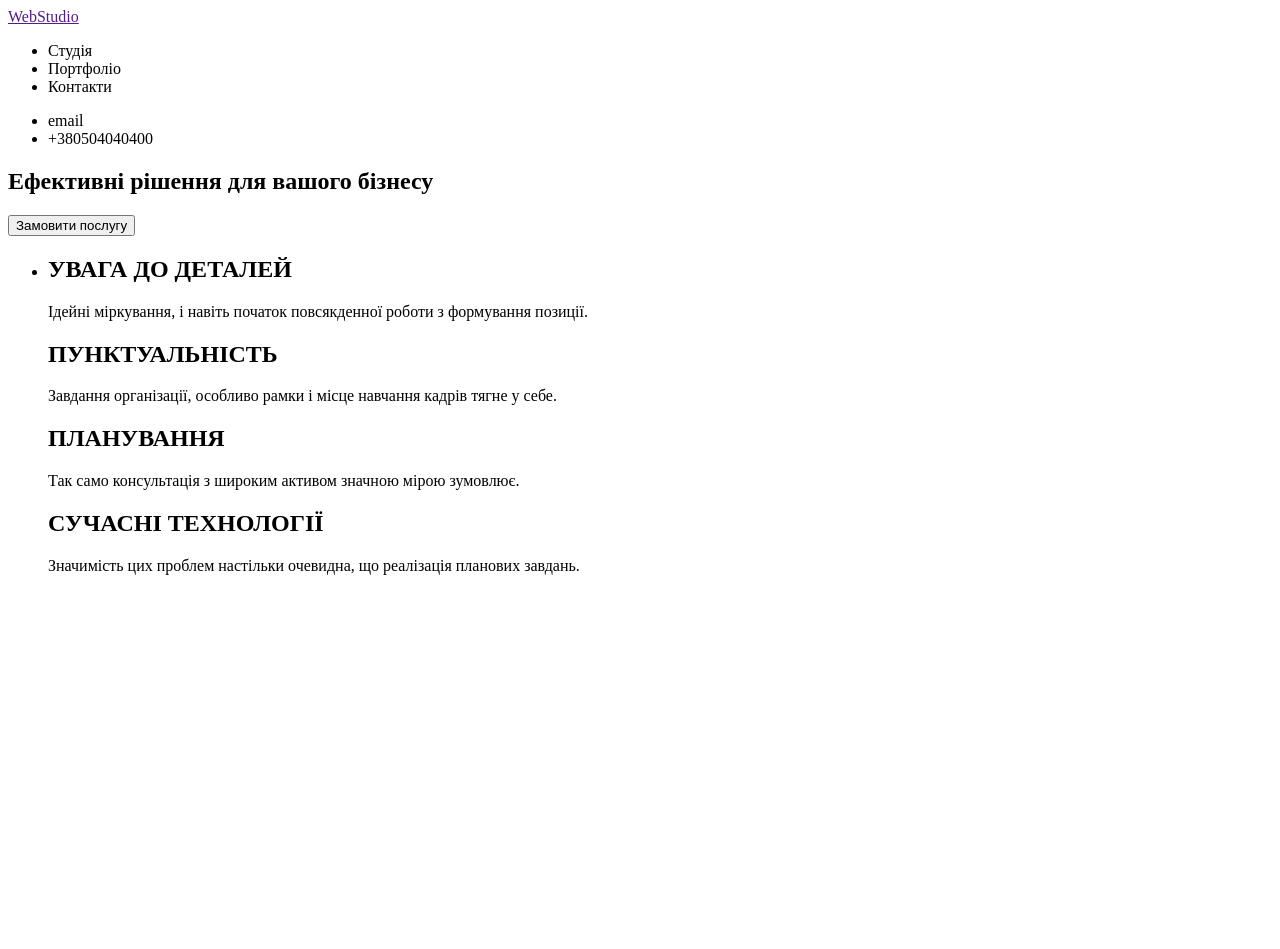
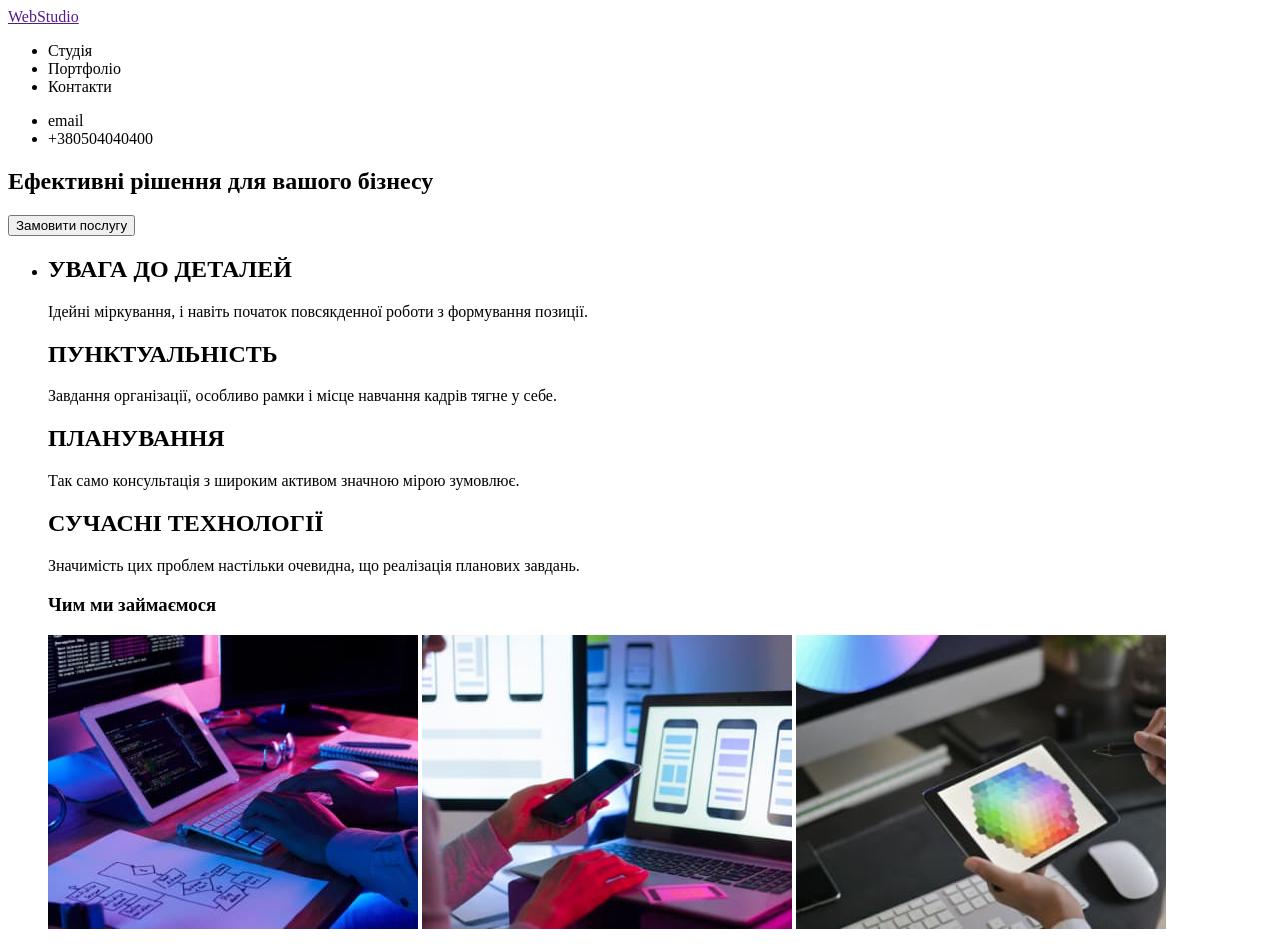
Before and after one commit to timohak777/Learning-HTML-CSS, a plain HTML site: page index.html in a window 1280 px wide. Before the commit the page ends 800 px from the top, so only its background shows below. Drawn offline with Linux system fonts and the light colour scheme.

Commit message:
Add photo

```diff
--- a/index.html
+++ b/index.html
@@ -50,7 +50,15 @@
                 <h2>
                     СУЧАСНІ ТЕХНОЛОГІЇ
                 </h2>
-            <p>Значимість цих проблем настільки очевидна, що реалізація планових завдань.</p>
+            <p>Значимість цих проблем настільки очевидна, що реалізація планових завдань.
+
+            </p>
+            <h3>
+                Чим ми займаємося
+            </h3>
+            <img src="./images/box-1.jpg" alt="">
+            <img src="./images/box-2.jpg" alt="">
+            <img src="./images/box-3.jpg" alt="">
         </ul>
     </section>
 </main>
```
Also changed, not shown: images/box-1.jpg (added), images/box-2.jpg (added), images/box-3.jpg (added), images/img -3.jpg (added), images/img-1.jpg (added), images/img-2.jpg (added).
